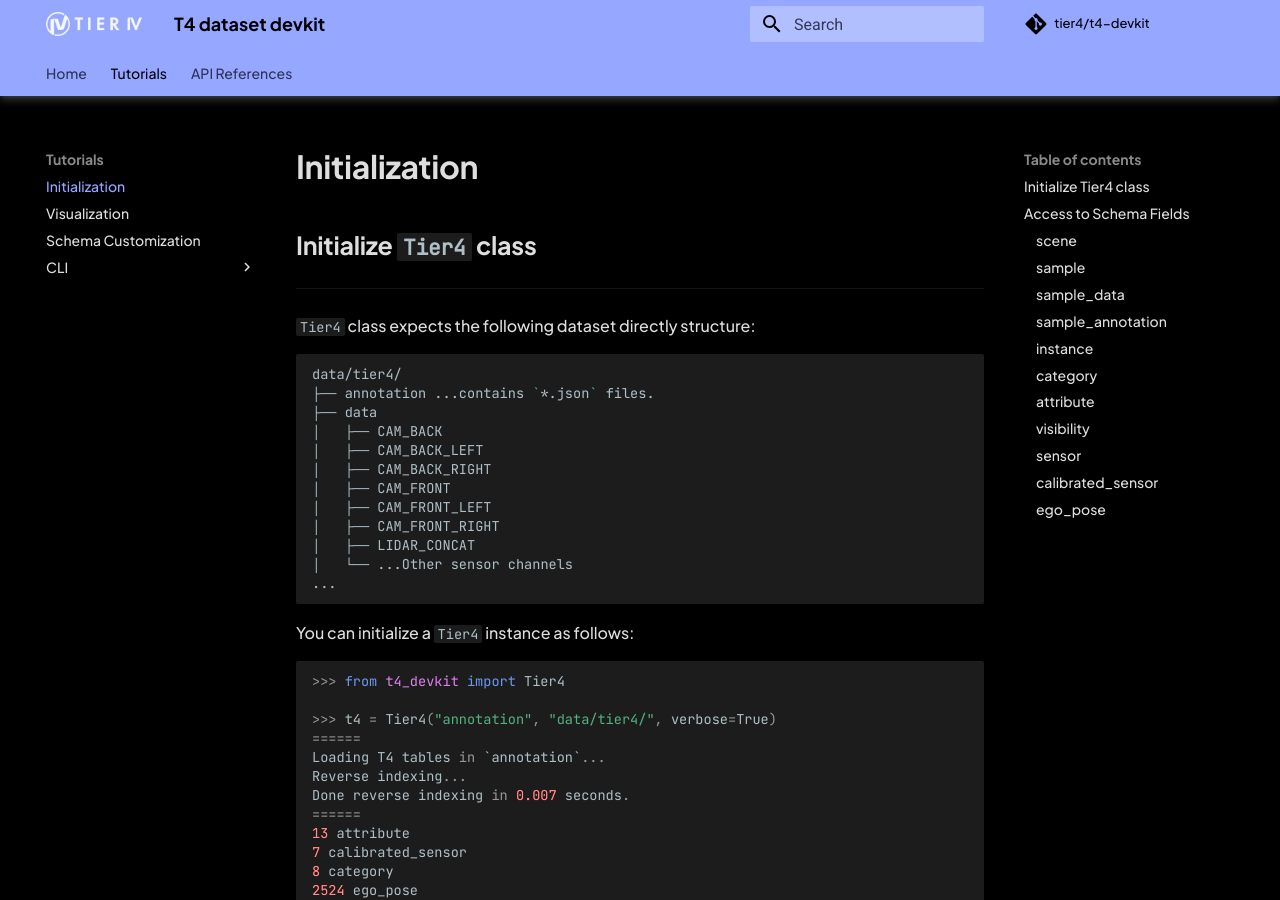
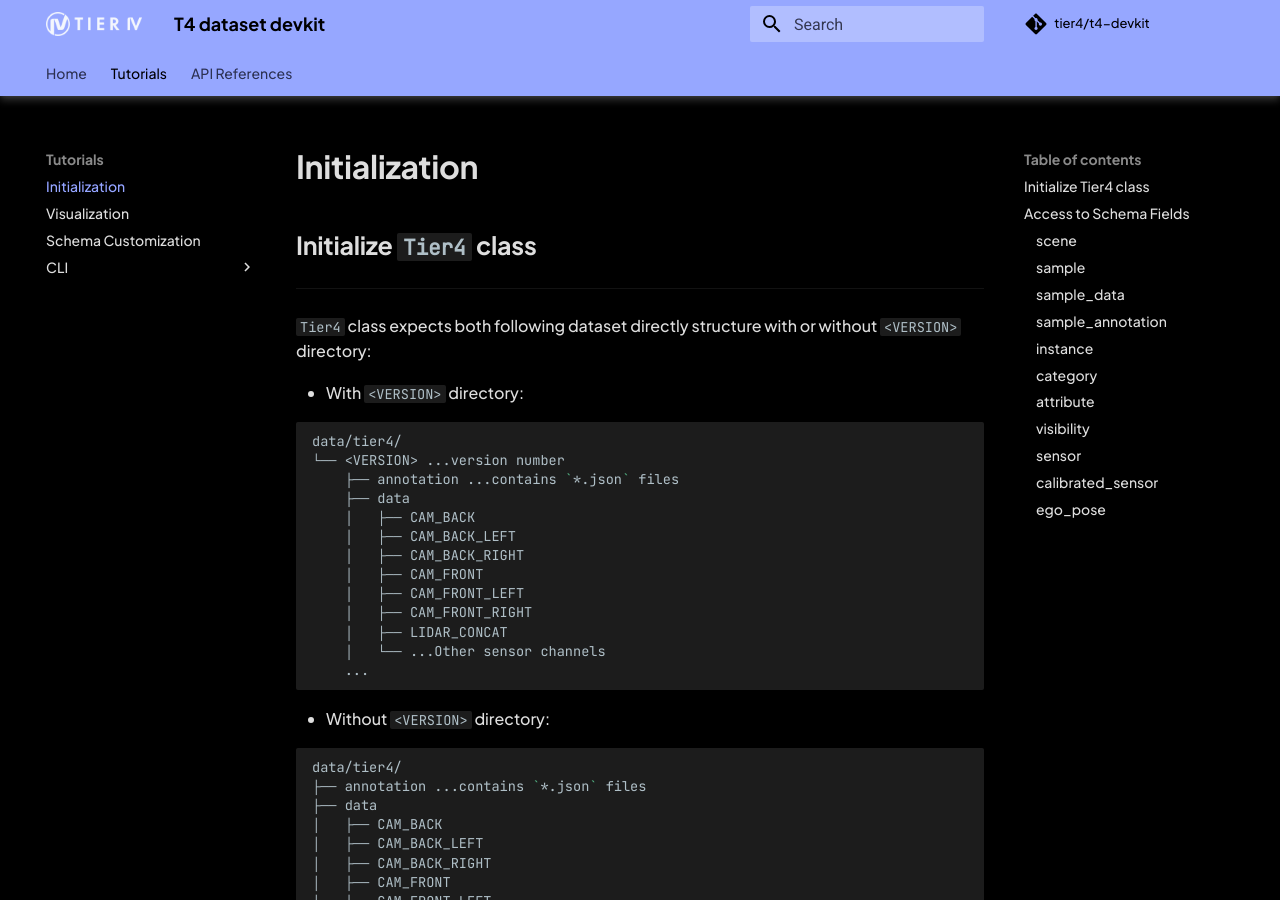
Before and after one commit to tier4/t4-devkit, an MkDocs documentation site: the page built from docs/tutorials/initialize.md, in a window 1280 px wide and 900 px high. Built offline with MkDocs 1.6.1 and Material for MkDocs 9.7.7, drawn with Linux system fonts in a browser that asks for light colours; comment, search, counter and statistics services are not loaded; the version menu is left out.

````diff
--- a/docs/tutorials/initialize.md
+++ b/docs/tutorials/initialize.md
@@ -2,22 +2,42 @@
 
 ---
 
-`Tier4` class expects the following dataset directly structure:
+`Tier4` class expects both following dataset directly structure with or without `<VERSION>` directory:
 
-```shell
-data/tier4/
-├── annotation ...contains `*.json` files.
-├── data
-│   ├── CAM_BACK
-│   ├── CAM_BACK_LEFT
-│   ├── CAM_BACK_RIGHT
-│   ├── CAM_FRONT
-│   ├── CAM_FRONT_LEFT
-│   ├── CAM_FRONT_RIGHT
-│   ├── LIDAR_CONCAT
-│   └── ...Other sensor channels
-...
-```
+- With `<VERSION>` directory:
+
+  ```shell
+  data/tier4/
+  └── <VERSION> ...version number
+      ├── annotation ...contains `*.json` files
+      ├── data
+      │   ├── CAM_BACK
+      │   ├── CAM_BACK_LEFT
+      │   ├── CAM_BACK_RIGHT
+      │   ├── CAM_FRONT
+      │   ├── CAM_FRONT_LEFT
+      │   ├── CAM_FRONT_RIGHT
+      │   ├── LIDAR_CONCAT
+      │   └── ...Other sensor channels
+      ...
+  ```
+
+- Without `<VERSION>` directory:
+
+  ```shell
+  data/tier4/
+  ├── annotation ...contains `*.json` files
+  ├── data
+  │   ├── CAM_BACK
+  │   ├── CAM_BACK_LEFT
+  │   ├── CAM_BACK_RIGHT
+  │   ├── CAM_FRONT
+  │   ├── CAM_FRONT_LEFT
+  │   ├── CAM_FRONT_RIGHT
+  │   ├── LIDAR_CONCAT
+  │   └── ...Other sensor channels
+  ...
+  ```
 
 You can initialize a `Tier4` instance as follows:
 
````
Also changed, not shown: other parts of docs/tutorials/initialize.md (+1 -1 lines), docs/tutorials/render.md (+12 -10 lines), 4 other files.
